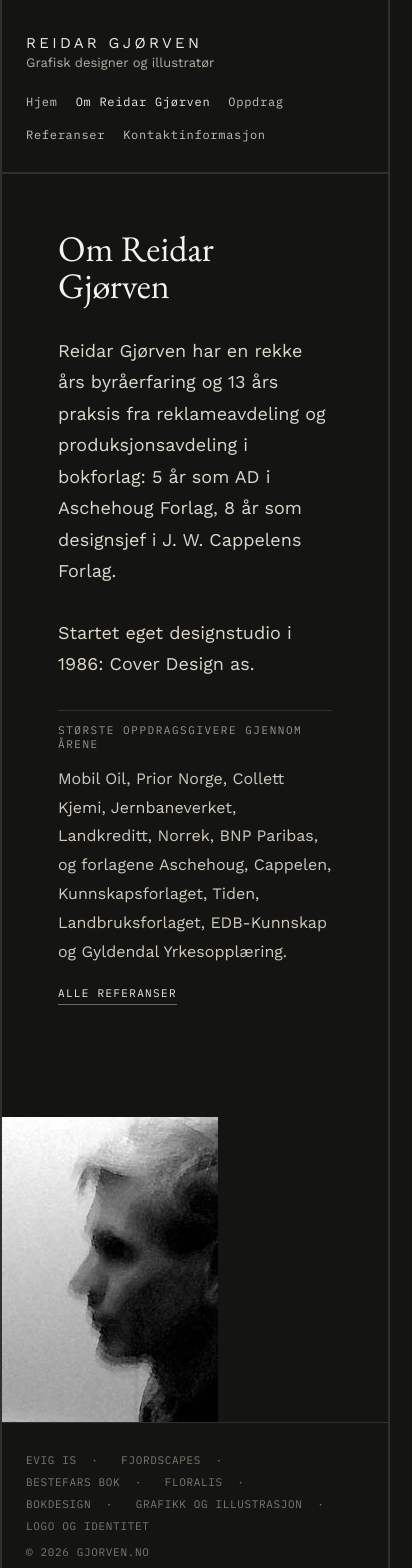
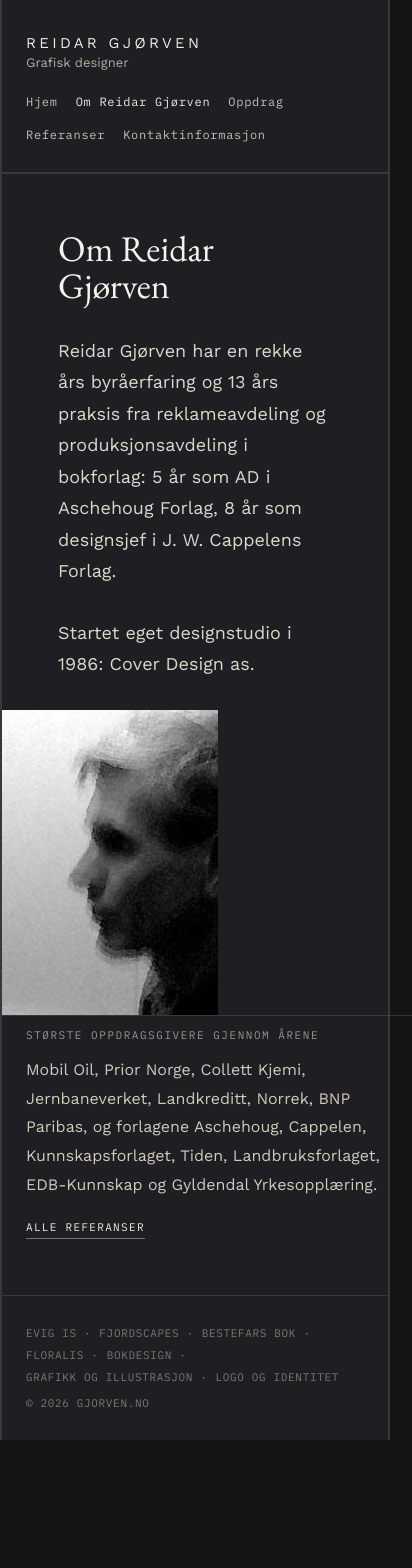
Before and after one commit to CatoG/gjorven-redesign1, a React (Vite) app: page /om-reidar-gjorven in a window 390 px wide. Shown: the top 1568 px of the page, 412 px wide, since content can reach past the window. After the commit the page ends 1440 px from the top, so only its background shows below. Built offline with nearby package versions, Linux system fonts and the light colour scheme.

Commit message:
ferdigstilt utkast

```diff
--- a/src/components/Footer.jsx
+++ b/src/components/Footer.jsx
@@ -1,22 +1,16 @@
 import { Link } from 'react-router-dom';
 import { seriesLinks } from '../data/nav';
 
-const CONTACT_TEXT = 'TA KONTAKT FOR NÆRMERE OPPLYSNINGER OG PRISER';
-const EPOKE_TEXT = 'BEGGE BØKENE KAN BESTILLES FRA WWW.EPOKEFORLAG.NO';
-
-export default function Footer({ variant = 'series' }) {
+export default function Footer() {
   return (
     <footer className="site-footer">
       <div className="site-footer-left">
-        {variant === 'series' &&
-          seriesLinks.map((item, i) => (
-            <span key={item.to}>
-              <Link to={item.to}>{item.label}</Link>
-              {i < seriesLinks.length - 1 ? '  ·  ' : ''}
-            </span>
-          ))}
-        {variant === 'contact' && <span>{CONTACT_TEXT}</span>}
-        {variant === 'epoke' && <span>{EPOKE_TEXT}</span>}
+        {seriesLinks.map((item, i) => (
+          <span key={item.to}>
+            <Link to={item.to}>{item.label}</Link>
+            {i < seriesLinks.length - 1 ? '  ·  ' : ''}
+          </span>
+        ))}
       </div>
       <div>© 2026 GJORVEN.NO</div>
     </footer>
--- a/src/components/Header.jsx
+++ b/src/components/Header.jsx
@@ -8,7 +8,7 @@ export default function Header({ overlay = false }) {
     <header className={`site-header${overlay ? ' site-header--overlay' : ''}`}>
       <Link to="/" className="wordmark">
         <span className="wordmark-title">Reidar Gjørven</span>
-        <span className="wordmark-subtitle">Grafisk designer og illustratør</span>
+        <span className="wordmark-subtitle">Grafisk designer</span>
       </Link>
       <nav className="main-nav" aria-label="Hovedmeny">
         {mainNav.map((item) => (
--- a/src/data/content.js
+++ b/src/data/content.js
@@ -55,20 +55,20 @@ export const oppdrag = {
   ],
   cards: [
     {
-      title: 'Bokomslag og bokdesign',
-      to: '/bokdesign',
-      image: '/images/boksbilder/COVER_LR_Bedstefars-bok.jpg',
+      title: 'Logo og identitet',
+      to: '/logo-og-identitet',
+      image: '/gallery/image57c8.jpg',
       objectPosition: 'top',
     },
     {
-      title: 'Grafisk design og illustrasjon',
-      to: '/grafikk-og-illustrasjon',
-      image: '/gallery/image1302.jpg', // Fabelfisk
+      title: 'Bokdesign',
+      to: '/bokdesign',
+      image: '/gallery/image432b.jpg',
     },
     {
-      title: 'Logo og identitet',
-      to: '/logo-og-identitet',
-      image: '/gallery/image76ec.jpg', // Konge — stand-in, see handoff "Assets"
+      title: 'Grafikk og illustrasjon',
+      to: '/grafikk-og-illustrasjon',
+      image: '/gallery/imaged846.jpg',
     },
   ],
 };
@@ -89,6 +89,6 @@ export const kontakt = {
     { eyebrow: 'E-POST', value: 'reidar(a)gjorven.no' },
     { eyebrow: 'TELEFON', lines: ['+47 966 07 695'] },
   ],
-  closing: 'Ta kontakt for nærmere opplysninger og priser.',
-  image: '/gallery/imagea075.jpg', // Odden
+  closing: '...',
+  image: '/images/reidar.jpg',
 };
--- a/src/data/galleries.js
+++ b/src/data/galleries.js
@@ -94,7 +94,7 @@ export const galleries = {
     intro:
       'I 2008 lanserte Epoke Forlag "Bestefars bok". Design og illustrasjoner ved Reidar Gjørven. Boken inneholder sanger, barnerim, regler og eventyr. Den er illustrert med over 200 tegninger og akvareller. Bestemors bok kom på samme forlag i 2007.',
     counterLabel: (n) => `${n} ILLUSTRASJONER I UTVALG`,
-    footer: 'epoke',
+    footer: 'series',
     cover: 'images/boksbilder/COVER_LR_Bedstefars-bok.jpg',
     thumbs: bestefarsBokThumbs,
   },
@@ -130,7 +130,7 @@ export const galleries = {
     showFilters: true,
     heading: 'Grafikk og illustrasjon',
     intro:
-      'Design og trykk av reklamemateriell. Digital grafikk, malerier i akvarell og akryl utføres på bestilling.',
+      'Digital grafikk, malerier i akvarell og akryl utføres på bestilling. Medlem Grafill.',
     counterLabel: (n) => `${n} MOTIV`,
     footer: 'series',
     thumbs: grafikkRaw.thumbs,
@@ -141,7 +141,7 @@ export const galleries = {
     kind: 'illustration',
     showFilters: true,
     heading: 'Logo og identitet',
-    intro: 'Typografiske arbeider, logodesign og visuell identitet.',
+    intro: 'Typografiske arbeider, logodesign og visuell identitet. Design og trykk av reklamemateriell. Kalligrafi av diplomer og lignende. Medlem Grafill.',
     counterLabel: (n) => `${n} MOTIV`,
     footer: 'series',
     thumbs: logoRaw.thumbs,
--- a/src/pages/About.jsx
+++ b/src/pages/About.jsx
@@ -16,18 +16,18 @@ export default function About() {
                 {p}
               </p>
             ))}
-            <div className="about-clients">
-              <span className="eyebrow">{about.clientsEyebrow}</span>
-              <p className="about-clients-body">{about.clientsBody}</p>
-              <Link to="/referanser" className="underline-link">
-                Alle referanser
-              </Link>
-            </div>
           </div>
           <img className="about-portrait" src={about.portrait} alt="Portrett av Reidar Gjørven" />
+          <div className="about-clients">
+            <span className="eyebrow">{about.clientsEyebrow}</span>
+            <p className="about-clients-body">{about.clientsBody}</p>
+            <Link to="/referanser" className="underline-link">
+              Alle referanser
+            </Link>
+          </div>
         </div>
       </main>
-      <Footer variant="series" />
+      <Footer />
     </>
   );
 }
--- a/src/pages/Home.jsx
+++ b/src/pages/Home.jsx
@@ -42,7 +42,7 @@ export default function Home() {
         </div>
       </main>
 
-      <Footer variant="contact" />
+      <Footer />
     </>
   );
 }
--- a/src/pages/Kontakt.jsx
+++ b/src/pages/Kontakt.jsx
@@ -30,13 +30,14 @@ export default function Kontakt() {
                 </div>
               ))}
             </div>
-
-            <p className="kontakt-closing">{kontakt.closing}</p>
+          </div>
+          <div className="kontakt-closing">
+            <p>{kontakt.closing}</p>
           </div>
           <img className="kontakt-image" src={kontakt.image} alt="Odden, Nordfjord" />
         </div>
       </main>
-      <Footer variant="series" />
+      <Footer />
     </>
   );
 }
--- a/src/pages/Oppdrag.jsx
+++ b/src/pages/Oppdrag.jsx
@@ -31,7 +31,7 @@ export default function Oppdrag() {
           ))}
         </div>
       </main>
-      <Footer variant="contact" />
+      <Footer />
     </>
   );
 }
--- a/src/styles/theme.css
+++ b/src/styles/theme.css
@@ -63,7 +63,7 @@ html {
 }
 
 body {
-  background: var(--bg);
+  background: #1e1e23;
   color: var(--ink-body);
   font-family: var(--font-sans);
   font-weight: 300;
@@ -674,14 +674,17 @@ button {
 .about-body {
   display: grid;
   grid-template-columns: 1fr 216px;
-  gap: 56px;
+  grid-template-rows: auto auto;
+  gap: 0 56px;
   padding-right: var(--gutter);
   align-items: start;
   border-top: 1px solid var(--rule);
 }
 
 .about-main {
-  padding: 56px;
+  grid-column: 1;
+  grid-row: 1;
+  padding: 56px 56px 30px;
   display: flex;
   flex-direction: column;
   gap: 30px;
@@ -706,8 +709,10 @@ button {
 }
 
 .about-clients {
+  grid-column: 1 / -1;
+  margin-right: calc(-1 * var(--gutter));
   border-top: 1px solid var(--rule);
-  padding-top: 12px;
+  padding: 12px var(--gutter) 56px;
   display: flex;
   flex-direction: column;
   gap: 14px;
@@ -735,6 +740,8 @@ button {
 }
 
 .about-portrait {
+  grid-column: 2;
+  grid-row: 1 / span 2;
   width: 216px;
   height: 305px;
   object-fit: cover;
@@ -831,7 +838,7 @@ button {
 
 .work-card img {
   width: 100%;
-  height: 300px;
+  height: 380px;
   object-fit: cover;
 }
 
@@ -880,11 +887,17 @@ button {
 .kontakt-body {
   border-top: 1px solid var(--rule);
   display: grid;
-  grid-template-columns: 1fr 520px;
+  grid-template-columns: 1fr 216px;
+  grid-template-rows: auto auto;
+  gap: 0 56px;
+  padding-right: var(--gutter);
+  align-items: start;
 }
 
 .kontakt-main {
-  padding: 56px;
+  grid-column: 1;
+  grid-row: 1;
+  padding: 56px 56px 38px;
   display: flex;
   flex-direction: column;
   gap: 38px;
@@ -920,8 +933,12 @@ button {
 }
 
 .kontakt-closing {
+  grid-column: 1 / -1;
   border-top: 1px solid var(--rule);
-  padding-top: 8px;
+  padding: 8px var(--gutter) 56px;
+}
+
+.kontakt-closing p {
   font-family: var(--font-sans);
   font-weight: 300;
   font-size: 16px;
@@ -931,10 +948,12 @@ button {
 }
 
 .kontakt-image {
-  width: 100%;
-  height: 100%;
-  min-height: 520px;
+  grid-column: 2;
+  grid-row: 1 / span 2;
+  width: 216px;
+  height: 305px;
   object-fit: cover;
+  margin-top: 56px;
 }
 
 /* ============================================================
@@ -1005,13 +1024,22 @@ button {
     padding-right: 0;
   }
 
+  .about-main,
+  .about-portrait,
+  .about-clients,
+  .kontakt-main,
+  .kontakt-closing,
+  .kontakt-image {
+    grid-column: 1;
+    grid-row: auto;
+  }
+
   .about-portrait {
     margin-top: 0;
   }
 
   .kontakt-image {
-    min-height: 0;
-    max-height: 40vh;
+    margin-top: 0;
   }
 
   .kontakt-main {
```
